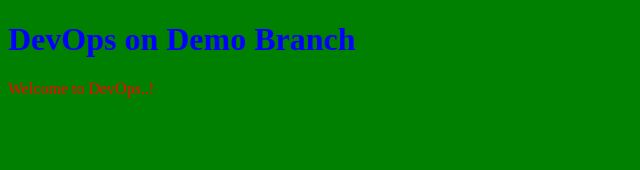
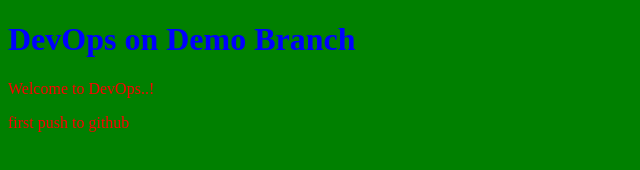
Before and after one commit to hindla1/demo-git, a plain HTML site: page index.html in a window 1280 px wide. Shown: the whole page, without its empty margins (0-640 px from the left). Drawn offline with Linux system fonts and the light colour scheme.

Commit message:
updating the content

```diff
--- a/index.html
+++ b/index.html
@@ -11,6 +11,7 @@
 
 <h1>DevOps on Demo Branch</h1>
 <p>Welcome to DevOps..!</p>
+<p>first push to github</p>
 
 </body>
 </html>
```
